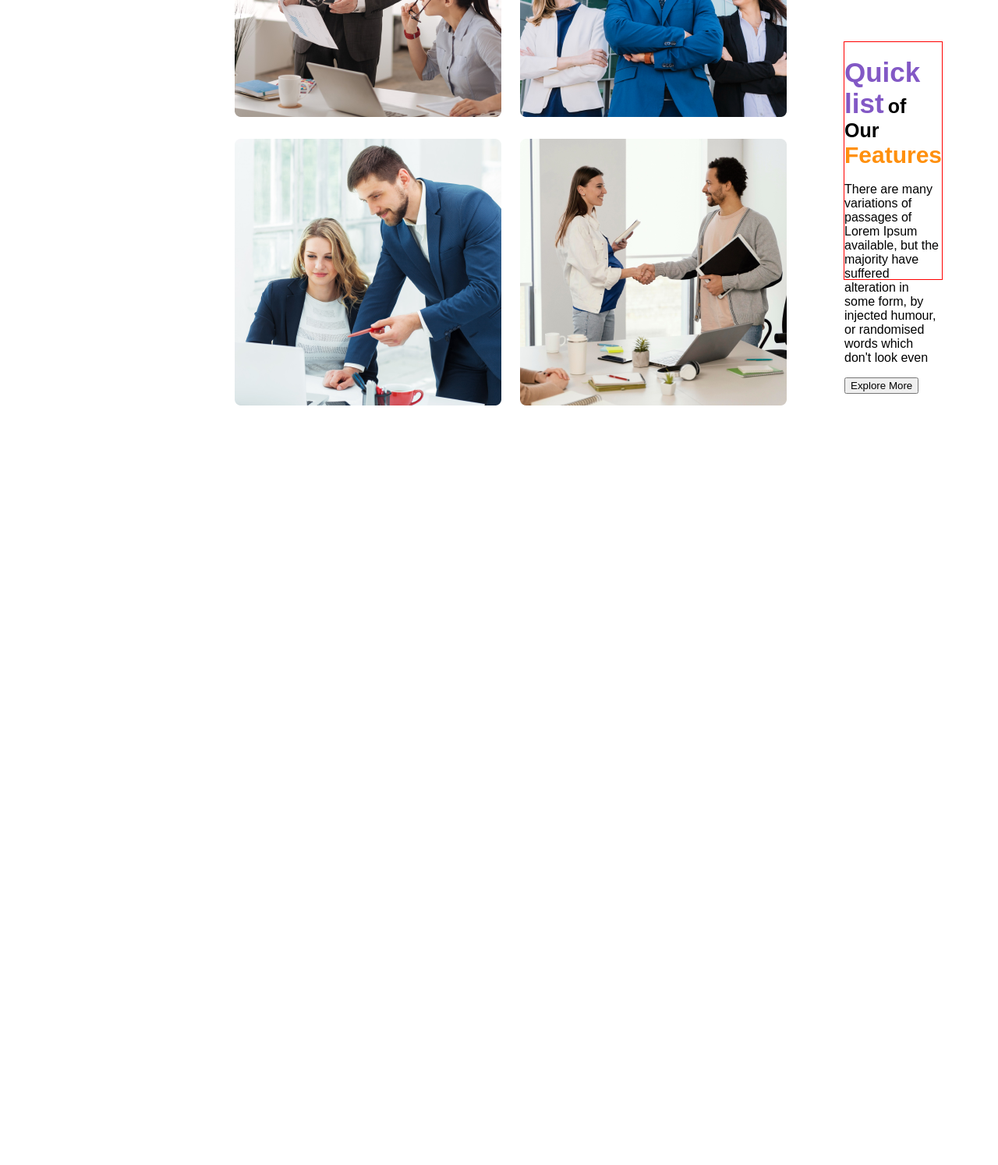
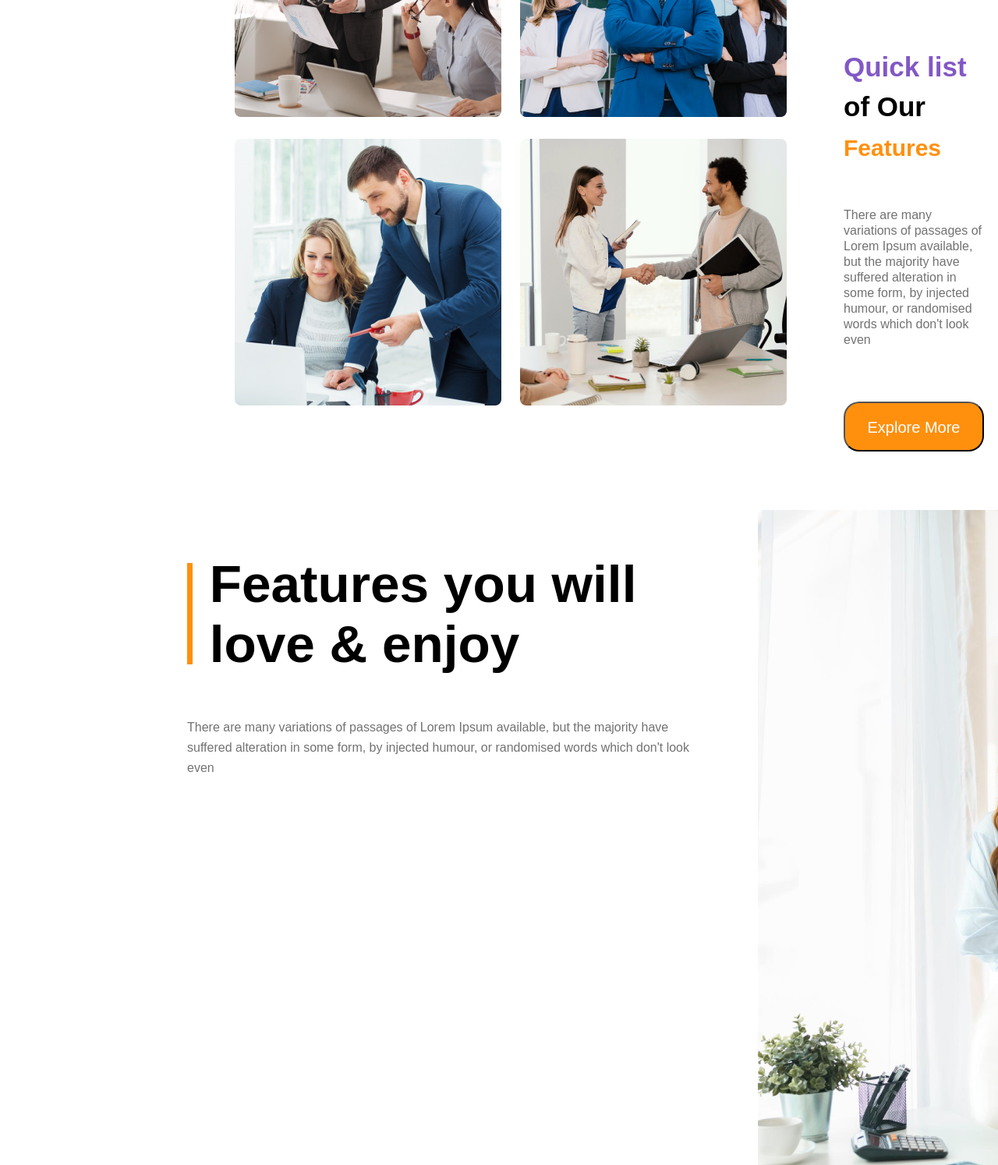
Before and after one commit to sawonhossain34/assignment-2, a plain HTML site: page index.html in a window 1280 px wide. Shown: the part 1762-3256 px from the top of the page at 78% size. Before the commit the page ends 2416 px from the top, so only its background shows below. Drawn offline with Linux system fonts and the light colour scheme.

Commit message:
now exprience section

```diff
--- a/index.html
+++ b/index.html
@@ -31,6 +31,7 @@
             </div>
         </nav>
         <!-- nav end -->
+
         <div class="banner-container">
             <div class="banner"><h2 class="banner-title">Brand New <br> Group of Architects </h2>
 
@@ -41,7 +42,10 @@
                 <div class="banner-img"><img src="images/banner.png" alt=""></div>
         </div>
     </header>
+    <!-- header section end -->
+    <!-- main section start -->
     <main>
+        <!-- team section start -->
         <section class="team-container">
             <div class="team">
                 <div><img src="images/team1.png" alt=""></div>
@@ -50,9 +54,26 @@
                 <div><img src="images/team4.png" alt=""></div>
             </div>
             <div class="team-praghrap">
-                <h3> <span class="a">Quick list</span> <span class="b"> of Our </span> <span class="c">Features</span> </h3>
-                <p>There are many variations of passages of Lorem Ipsum available, but the majority have suffered alteration in some form, by injected humour, or randomised words which don't look even</p>
-                <button>Explore More</button>
+                <h3 class="team-title"> <span class="a">Quick list</span> <span class="b"> of Our </span> <br> <span class="c">Features</span> </h3>
+                <p class="team-discription">There are many variations of passages of Lorem Ipsum available, but the majority have suffered alteration in some form, by injected humour, or randomised words which don't look even</p>
+                <button class="team-button">Explore More</button>
+            </div>
+        </section>
+<!-- team section end -->
+
+        <section class="experience-container">
+            <div class="experience-left">
+                <div class="vi">
+                    <div class="verticle"></div>
+                    <div class="left-title"><h2>Features you will love & enjoy</h2></div>
+                </div>
+                <div class="praghraph">There are many variations of passages of Lorem Ipsum available, but the majority have suffered alteration in some form, by injected humour, or randomised words which don't look even</div>
+
+            </div>
+            <div class="experience-right">
+                <div class="architect-img"><img src="images/architect.png" alt=""></div>
+                <div class="architect-button"><button>10+Year
+                    Experience</button></div>
             </div>
         </section>
     </main>
--- a/styles/style.css
+++ b/styles/style.css
@@ -65,6 +65,7 @@ color:rgb(22, 12, 12);
 header style end
  ****************/
 /* main section style start */
+/* team section start */
 .team-container{
     display: flex;
     margin:85px 301px 130px;
@@ -77,13 +78,16 @@ header style end
 }
 .team-praghrap{
     align-items: center;
-    width: 537px;
+    width: 545px;
     height: 304px;
-    border:1px solid red;
-    margin-top: 330px;
+    margin-top: 280px;
     margin-left: 73px;
+    margin-right: 200px;
 
-
+}
+.team-title{
+    font-size:54px;
+    line-height:45px;
 }
 .team-praghrap h3 .a{
     font-weight: 800;
@@ -92,10 +96,57 @@ header style end
 }
 .team-praghrap h3 .b{
     font-weight: sans-serif;
-    font-size: 25px;
+    font-size: 35px;
 }
 .team-praghrap h3 .c{
     font-weight: 800;
     font-size: 30px;
     color:#FF900E;
 }
+.team-discription{
+    margin-top:24px;
+    font-size:16px;
+    line-height:20px;
+    color: #727272;
+}
+.team-button{
+width:180px;
+height:64px;
+background-color:#FF900E;
+color:#FFFFFF;
+border-radius:20px;
+font-size:20px;
+padding:20px 25px;
+margin-top:53px;
+}
+/* team section end */
+/* experience section style :start */
+.experience-container{
+width: 1440px;
+height: 700px;
+margin:130px 240px;
+display:flex;
+gap:54px;
+}
+.experience-left{
+
+}
+.vi{
+    display:flex;
+    justify-content: center;
+    align-items: center;
+}
+.verticle{
+    background-color: #FF900E;
+    width: 10px;
+    height: 130px;
+}
+.left-title{
+    font-size:45px;
+    margin-left:22px;
+}
+.praghraph{
+    font-size:16px;
+    color:#727272;
+    line-height: 26px;
+}
```
